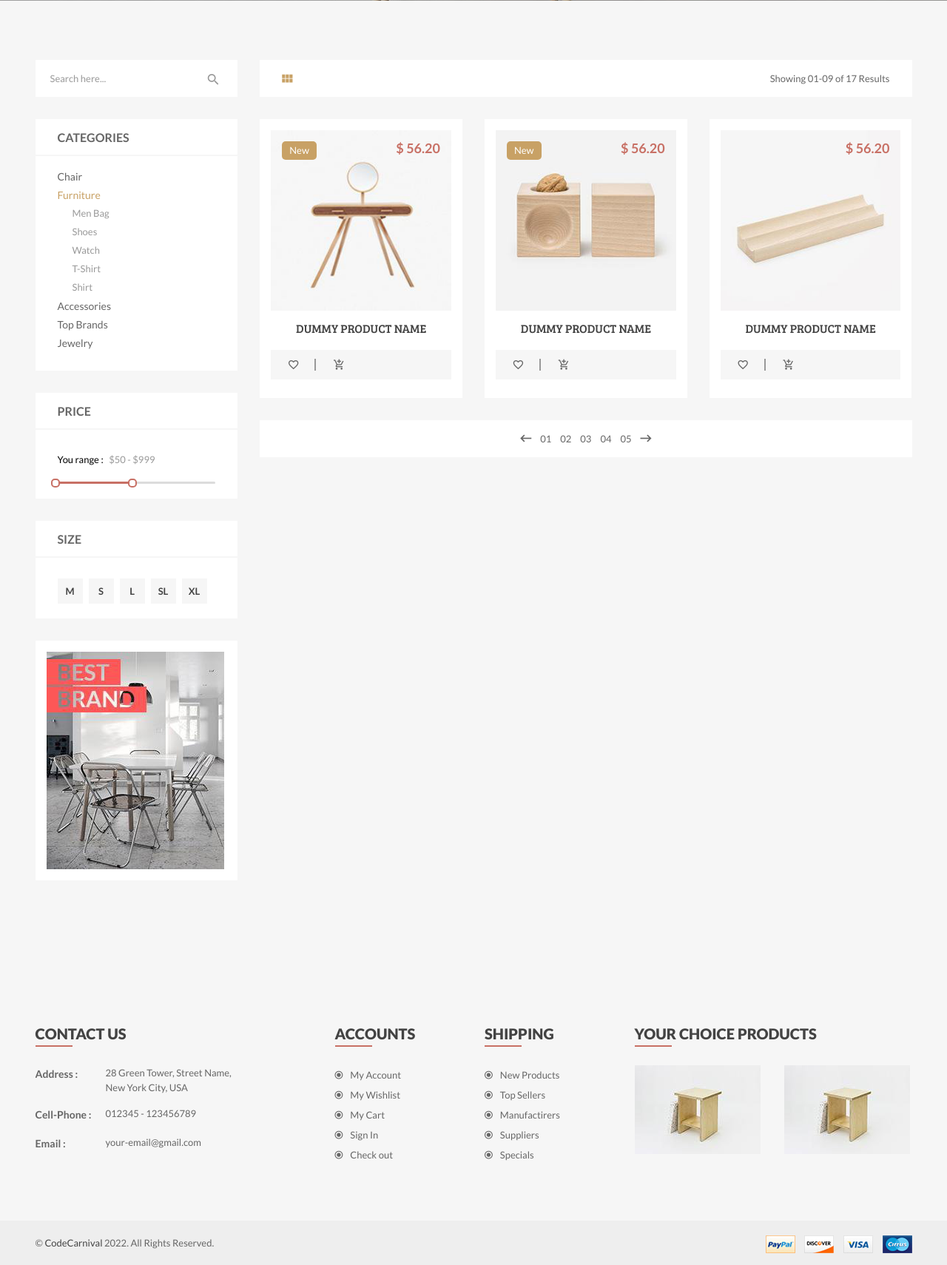
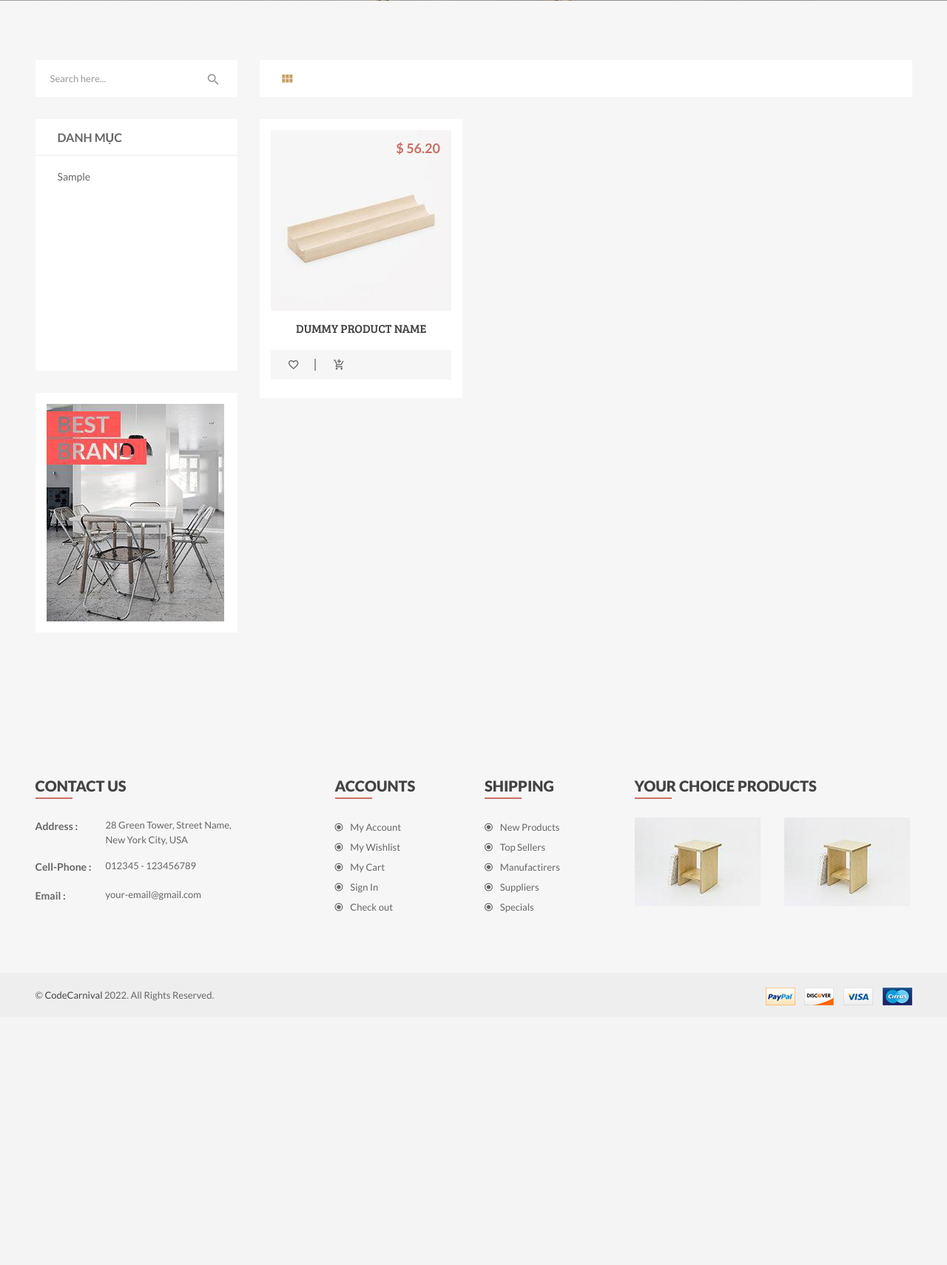
Before and after one commit to trongvnph47351/DA1_01_New, a PHP site: page /du_an_01_new/index.php?act=category in a window 1280 px wide. Shown: the part 446-2156 px from the top of the page at 74% size. After the commit the page ends 1805 px from the top, so only its background shows below. Run offline with PHP 8.4, Linux system fonts and the light colour scheme; tables that the repository leaves empty or names only in its code hold one stand-in row (values such as "Sample post").

Commit message:
foreach danh mục

```diff
--- a/controllers/clients/homeController.php
+++ b/controllers/clients/homeController.php
@@ -16,7 +16,7 @@
             require_once 'views/clients/products.php';
         }
         function category(){
-
+            $danhmuc = $this->homeModel->allDanhmuc();
             require_once 'views/clients/category.php';
         }
 
@@ -31,17 +31,13 @@
         function detailNew(){
             require_once 'views/clients/detailnew.php';
         }
-
+        function new(){
+            require_once 'views/clients/news.php';
+        }
         function viewcart()  {
-
-
-
             require 'views/clients/viewcart.php';
         }
         function cart()  {
-
-
-
             require 'views/clients/cart.php';
         }
         function addtocart() {
--- a/env.php
+++ b/env.php
@@ -5,7 +5,7 @@
     define('DB_PORT', '3306');
     define('DB_USERNAME', 'root');
     define('DB_PASSWORD', '');
-    define('DB_NAME', 'db_nhom01');
+    define('DB_NAME', 'duan01_nhom01');
 
     define('PATH_ROOT', __DIR__ . '/');
     define('ROOT_DIR', __DIR__ . '/');
--- a/index.php
+++ b/index.php
@@ -12,7 +12,7 @@ session_start();
         '/' => (new homeController())->home(),
         'products' => (new homeController())->products(),
         'category' => (new homeController())->category(),
-
+        'news' => (new homeController())->new(),
         'contact' => (new homeController())->contact(),
         'detailproduct' => (new homeController())->detailproduct($_GET['id']),
         'detailnew' => (new homeController())->detailnew(),
--- a/models/homeModel.php
+++ b/models/homeModel.php
@@ -63,6 +63,10 @@
                 return false;
             }
         }
+        public function allDanhmuc(){
+            $sql = "select * from danh_muc";
+            return $this->conn->query($sql);
+        }
 
     }
 ?>
--- a/views/clients/category.php
+++ b/views/clients/category.php
@@ -94,91 +94,25 @@
 							<!-- Widget-Categories start -->
 							<aside class="widget widget-categories  mb-30">
 								<div class="widget-title">
-									<h4>Categories</h4>
+									<h4>Danh mục</h4>
 								</div>
 								<div id="cat-treeview"  class="widget-info product-cat boxscrol2">
 									<ul>
-										<li><span>Chair</span>
-											<ul>
-												<li><a href="#">T-Shirts</a></li>
-												<li><a href="#">Striped Shirts</a></li>
-												<li><a href="#">Half Shirts</a></li>
-												<li><a href="#">Formal Shirts</a></li>
-												<li><a href="#">Bilazers</a></li>
-											</ul>
+
+										<?php
+											foreach($danhmuc as $key => $dm){
+										?>
+
+										<li>
+											<span><?= $dm['ten_danh_muc'] ?></span>
 										</li>
-										<li class="open"><span>Furniture</span>
-											<ul>
-												<li><a href="#">Men Bag</a></li>
-												<li><a href="#">Shoes</a></li>
-												<li><a href="#">Watch</a></li>
-												<li><a href="#">T-shirt</a></li>
-												<li><a href="#">Shirt</a></li>
-											</ul>
-										</li>
-										<li><span>Accessories</span>
-											<ul>
-												<li><a href="#">T-Shirts</a></li>
-												<li><a href="#">Striped Shirts</a></li>
-												<li><a href="#">Half Shirts</a></li>
-												<li><a href="#">Formal Shirts</a></li>
-												<li><a href="#">Bilazers</a></li>
-											</ul>
-										</li>
-										<li><span>Top Brands</span>
-											<ul>
-												<li><a href="#">T-Shirts</a></li>
-												<li><a href="#">Striped Shirts</a></li>
-												<li><a href="#">Half Shirts</a></li>
-												<li><a href="#">Formal Shirts</a></li>
-												<li><a href="#">Bilazers</a></li>
-											</ul>
-										</li>
-										<li><span>Jewelry</span>
-											<ul>
-												<li><a href="#">T-Shirts</a></li>
-												<li><a href="#">Striped Shirts</a></li>
-												<li><a href="#">Half Shirts</a></li>
-												<li><a href="#">Formal Shirts</a></li>
-												<li><a href="#">Bilazers</a></li>
-											</ul>
-										</li>
+
+										<?php }
+										?>
 									</ul>
 								</div>
 							</aside>
 							<!-- Widget-categories end -->
-							<!-- Shop-Filter start -->
-							<aside class="widget shop-filter mb-30">
-								<div class="widget-title">
-									<h4>Price</h4>
-								</div>
-								<div class="widget-info">
-									<div class="price_filter">
-										<div class="price_slider_amount">
-											<input type="submit"  value="You range :"/>
-											<input type="text" id="amount" name="price"  placeholder="Add Your Price" />
-										</div>
-										<div id="slider-range"></div>
-									</div>
-								</div>
-							</aside>
-							<!-- Shop-Filter end -->
-							<!-- Widget-Size start -->
-							<aside class="widget widget-size mb-30">
-								<div class="widget-title">
-									<h4>Size</h4>
-								</div>
-								<div class="widget-info size-filter clearfix">
-									<ul>
-										<li><a href="#">M</a></li>
-										<li><a class="active" href="#">S</a></li>
-										<li><a href="#">L</a></li>
-										<li><a href="#">SL</a></li>
-										<li><a href="#">XL</a></li>
-									</ul>
-								</div>
-							</aside>
-							<!-- Widget-Size end -->
 							<!-- Widget-banner start -->
 							<aside class="widget widget-banner hidden-sm">
 								<div class="widget-info widget-banner-img">
@@ -195,54 +129,11 @@
 									<ul class="nav d-block shop-tab">
 										<li><a class="active" href="#grid-view" data-bs-toggle="tab"><i class="zmdi zmdi-view-module"></i></a></li>
 									</ul>
-									<div class="showing text-end d-none d-md-block">
-										<p class="mb-0">Showing 01-09 of 17 Results</p>
-									</div>
 								</div>
 								<!-- Tab panes -->
 								<div class="tab-content">
 									<div class="tab-pane active" id="grid-view">
 										<div class="row">
-											<!-- Single-product start -->
-											<div class="col-lg-4 col-md-6">
-												<div class="single-product">
-													<div class="product-img">
-														<span class="pro-label new-label">new</span>
-														<span class="pro-price-2">$ 56.20</span>
-														<a href="single-product.html"><img src="assets/img/product/11.jpg" alt="" /></a>
-													</div>
-													<div class="product-info clearfix text-center">
-														<div class="fix">
-															<h4 class="post-title"><a href="#">dummy Product name</a></h4>
-														</div>
-														<div class="product-action clearfix">
-															<a href="wishlist.html" data-bs-toggle="tooltip" data-placement="top" title="Wishlist"><i class="zmdi zmdi-favorite-outline"></i></a>
-															<a href="cart.html" data-bs-toggle="tooltip" data-placement="top" title="Add To Cart"><i class="zmdi zmdi-shopping-cart-plus"></i></a>
-														</div>
-													</div>
-												</div>
-											</div>
-											<!-- Single-product end -->
-											<!-- Single-product start -->
-											<div class="col-lg-4 col-md-6">
-												<div class="single-product">
-													<div class="product-img">
-														<span class="pro-label new-label">new</span>
-														<span class="pro-price-2">$ 56.20</span>
-														<a href="single-product.html"><img src="assets/img/product/2.jpg" alt="" /></a>
-													</div>
-													<div class="product-info clearfix text-center">
-														<div class="fix">
-															<h4 class="post-title"><a href="#">dummy Product name</a></h4>
-														</div>
-														<div class="product-action clearfix">
-															<a href="wishlist.html" data-bs-toggle="tooltip" data-placement="top" title="Wishlist"><i class="zmdi zmdi-favorite-outline"></i></a>
-															<a href="cart.html" data-bs-toggle="tooltip" data-placement="top" title="Add To Cart"><i class="zmdi zmdi-shopping-cart-plus"></i></a>
-														</div>
-													</div>
-												</div>
-											</div>
-											<!-- Single-product end -->
 											<!-- Single-product start -->
 											<div class="col-lg-4 col-md-6">
 												<div class="single-product">
@@ -265,21 +156,6 @@
 										</div>
 									</div>
 								</div>
-								<!-- Pagination start -->
-								<div class="shop-pagination text-center">
-									<div class="pagination">
-										<ul>
-											<li><a href="#"><i class="zmdi zmdi-long-arrow-left"></i></a></li>
-											<li><a href="#">01</a></li>
-											<li><a class="active" href="#">02</a></li>
-											<li><a href="#">03</a></li>
-											<li><a href="#">04</a></li>
-											<li><a href="#">05</a></li>
-											<li><a href="#"><i class="zmdi zmdi-long-arrow-right"></i></a></li>
-										</ul>
-									</div>
-								</div>
-								<!-- Pagination end -->
 							</div>
 							<!-- Shop-Content End -->
 						</div>
--- a/views/clients/components/header.php
+++ b/views/clients/components/header.php
@@ -61,18 +61,6 @@
                     <div class="mega-menu menu-scroll">
                         <div class="table">
                             <div class="table-cell">
-                                <div class="half-width">
-                                    <ul>
-                                        <li class="menu-title">NIKE</li>
-
-                                    </ul>
-                                </div>
-                                <div class="half-width">
-                                    <ul>
-                                        <li class="menu-title">ADDIDAS</li>
-
-                                    </ul>
-                                </div>
                                 <div class="full-width">
                                     <div class="mega-menu-img">
                                         <a href="single-product.html"><img src="assets/img/megamenu/1.jpg" alt="" /></a>
```
